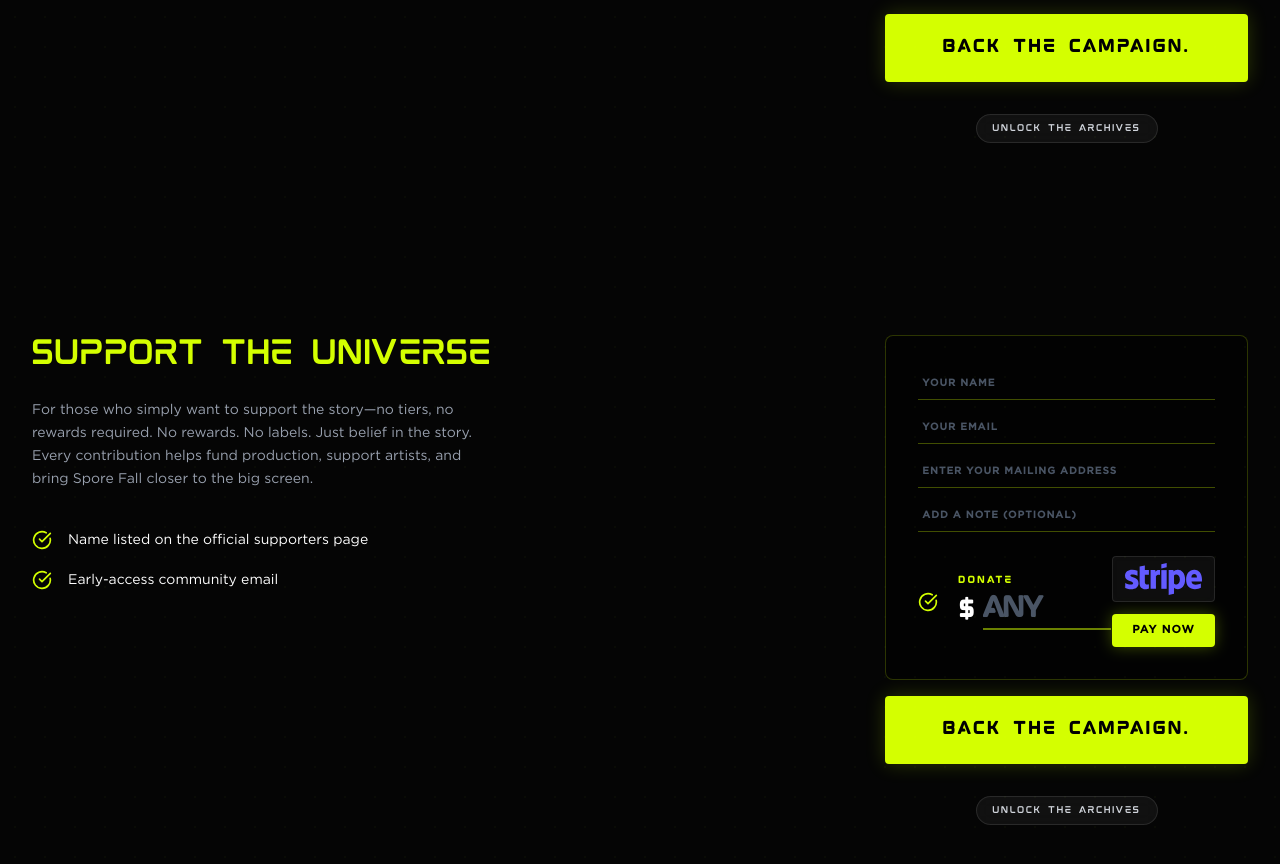
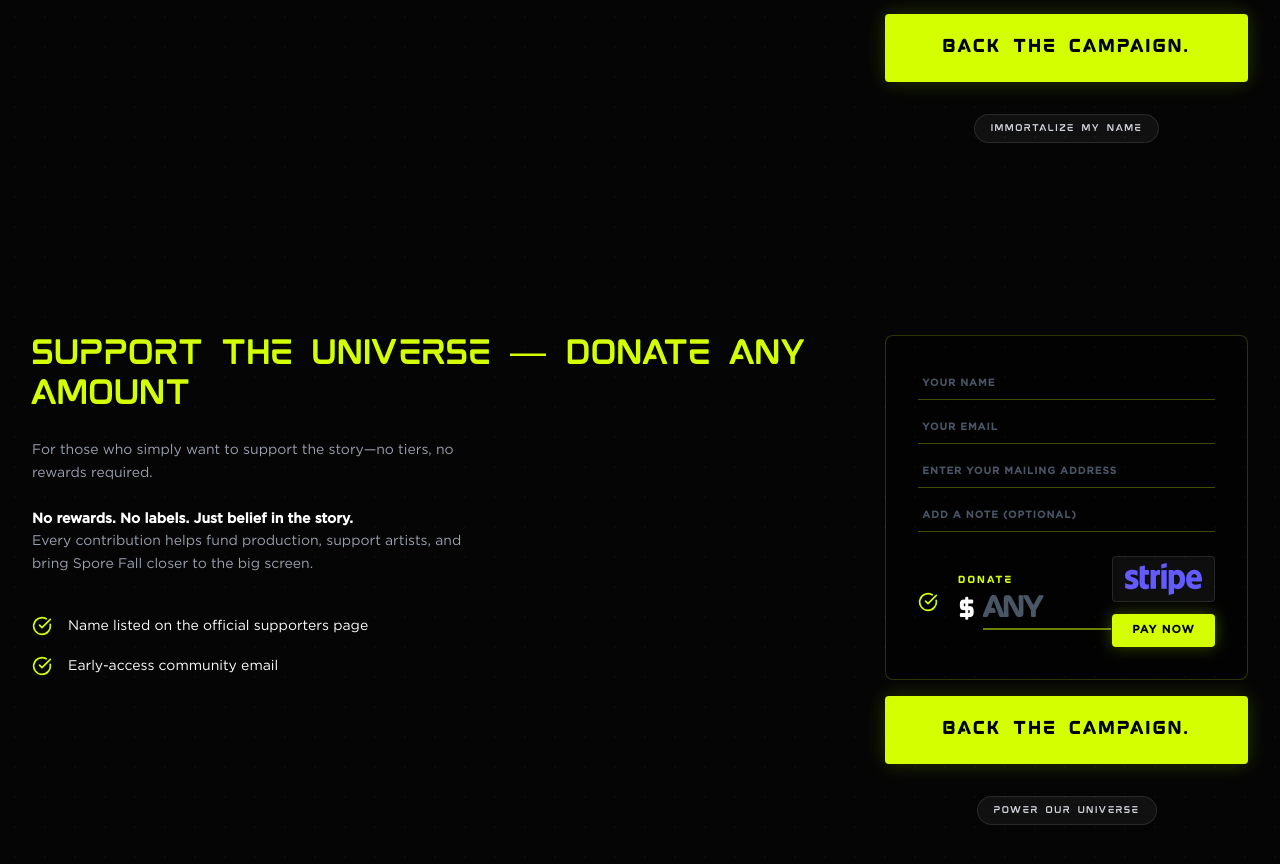
Before and after one commit to mahmud886/spore-frontend-v2, a Next.js app: page /support-us in a window 1280 px wide. Shown: the part 3688-4552 px from the top of the page. Built offline with nearby package versions, Linux system fonts and the light colour scheme; no server answers.

Commit message:
update the support text format

```diff
--- a/src/app/components/support-us/SupportUsTier.jsx
+++ b/src/app/components/support-us/SupportUsTier.jsx
@@ -97,6 +97,7 @@ export const SupportUsTier = () => {
         iconClass: "text-primary w-5 h-5 shrink-0",
         qrSrc: "/assets/images/support-us/QR.png",
       },
+      footerText: "Unlock the Archives",
     },
     {
       id: "emblem",
@@ -130,6 +131,7 @@ export const SupportUsTier = () => {
         iconClass: "text-primary w-8 h-8 shrink-0",
         qrSrc: "/assets/images/support-us/QR.png",
       },
+      footerText: "Join the Inner Circle",
     },
     {
       id: "patron",
@@ -156,13 +158,19 @@ export const SupportUsTier = () => {
         iconClass: "text-primary w-5 h-5 shrink-0",
         qrSrc: "/assets/images/support-us/QR.png",
       },
+      footerText: "Immortalize My Name",
     },
     {
       id: "support-universe",
-      heading: "SUPPORT THE UNIVERSE",
+      heading: "SUPPORT THE UNIVERSE — DONATE ANY AMOUNT",
       headingClass: "font-subheading text-4xl font-normal text-primary mb-6 uppercase tracking-wider",
-      description:
-        "For those who simply want to support the story—no tiers, no rewards required. No rewards. No labels. Just belief in the story. Every contribution helps fund production, support artists, and bring Spore Fall closer to the big screen.",
+      description: (
+        <>
+          For those who simply want to support the story—no tiers, no rewards required. <br /> <br />
+          <strong className="text-white font-bold">No rewards. No labels. Just belief in the story.</strong> <br />{" "}
+          Every contribution helps fund production, support artists, and bring Spore Fall closer to the big screen.
+        </>
+      ),
       bullets: [{ text: "Name listed on the official supporters page" }, { text: "Early-access community email" }],
       card: {
         label: "DONATE",
@@ -170,6 +178,7 @@ export const SupportUsTier = () => {
         iconClass: "text-primary w-5 h-5 shrink-0",
         qrSrc: "/assets/images/support-us/QR.png",
       },
+      footerText: "Power Our Universe",
     },
   ];
 
@@ -332,7 +341,7 @@ export const SupportUsTier = () => {
                 <div className="absolute inset-0 bg-white/20 translate-y-full group-hover:translate-y-0 transition-transform duration-300"></div>
               </button>
               <div className="w-fit mx-auto px-4 py-1.5 bg-white/5 border border-white/10 rounded-full mt-4 backdrop-blur-sm hover:bg-white/10 transition-colors cursor-default font-subheading text-[10px] tracking-[0.2em] text-gray-300 uppercase">
-                Unlock the Archives
+                {tier.footerText}
               </div>
             </div>
           </div>
```
